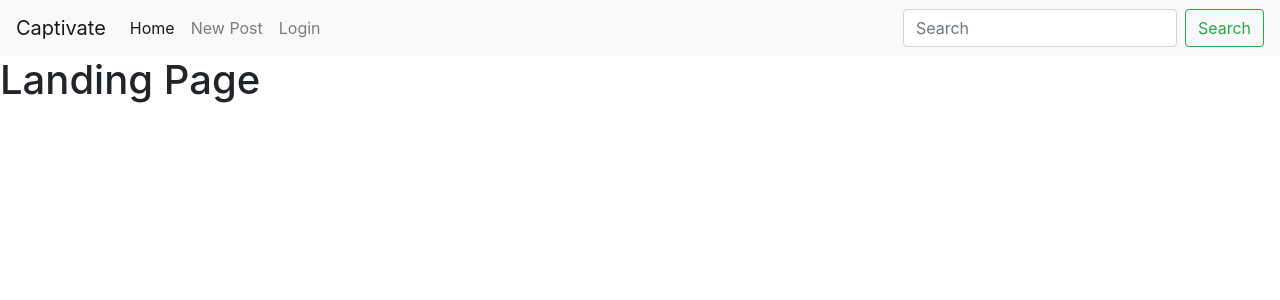
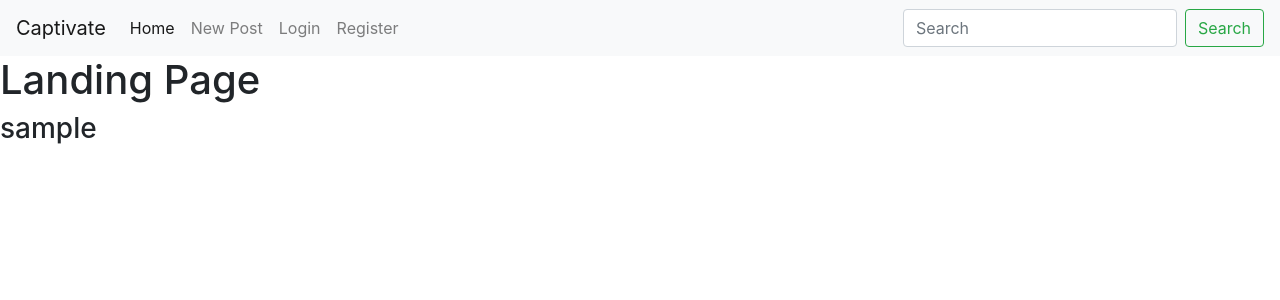
Before and after one commit to paulmburu08/Instagram-clone, a Django app: page / in a window 1280 px wide. Shown: the top 300 px of the page. Run offline with Django 3.2, Linux system fonts and the light colour scheme; tables that the repository leaves empty hold one stand-in row (values such as "Sample post"); some libraries are stand-ins or nearby versions.

Commit message:
add url redirect after registration

```diff
--- a/instagram/templates/index.html
+++ b/instagram/templates/index.html
@@ -14,5 +14,9 @@
 <body>
     {% include 'navbar.html' %}
     <h1>Landing Page</h1>
+    {% for image in images %}
+    <h3>{{ image.user.username }}</h3>
+    <img src="{{ image.image.url }}">
+    {% endfor %}
 </body>
 </html>
--- a/instagram/templates/navbar.html
+++ b/instagram/templates/navbar.html
@@ -13,7 +13,13 @@
                 <a class="nav-link" href="{% url 'new-post' %}">New Post</a>
             </li>
             {% if user.is_authenticated %}
-            <li class="nav-item dropdown">
+            <li class="nav-item">
+                <a class="nav-link" href="{% url 'profile' %}">Profile</a>
+            </li>
+            <li class="nav-item">
+                <a class="nav-link" href="/logout">Logout</a>
+            </li>
+            <!-- <li class="nav-item dropdown">
                 <a class="nav-link dropdown-toggle" href="#" id="navbarDropdown" role="button" data-toggle="dropdown" aria-haspopup="true" aria-expanded="false">
                     Account
                 </a>
@@ -23,10 +29,13 @@
                     <a class="dropdown-item" href="/accounts/password/change">Change password</a>
                     <a class="dropdown-item" href="/logout">Logout</a>
                 </div>
-            </li>
+            </li> -->
             {% else %}
             <li class="nav-item">
                 <a class="nav-link" href="/accounts/login">Login</a>
+            </li>
+            <li class="nav-item">
+                <a class="nav-link" href="/accounts/register">Register</a>
             </li>
             {% endif %}
         </ul>
--- a/instagram/templates/profile.html
+++ b/instagram/templates/profile.html
@@ -9,7 +9,7 @@
     <title>registration</title>
 </head>
 <body>
-    <form  action="{%url 'new-profile'%}" method="post" enctype="multipart/form-data">
+    <form  action="{%url 'profile'%}" method="post" enctype="multipart/form-data">
         {%csrf_token%}
 
         {% bootstrap_form form%}
--- a/instagram/views.py
+++ b/instagram/views.py
@@ -1,13 +1,17 @@
 from django.shortcuts import render,redirect
+from django.contrib.auth.decorators import login_required
 from .models import Profile,Image
 from .forms import ProfileForm,PostImage
 
 # Create your views here.
 def index(request):
+    images = Image.objects.all()
 
-    return render(request,'index.html')
+    return render(request,'index.html',{'images':images})
 
+@login_required(login_url='/accounts/login/')
 def profile(request):
+    current_user = request.user
     if request.method == 'POST':
         form = ProfileForm(request.POST, request.FILES)
         if form.is_valid():
@@ -21,14 +25,16 @@
 
     return render(request, 'profile.html',{'form':form})
 
+@login_required(login_url='/accounts/login/')
 def new_post(request):
+    current_user = request.user
     if request.method == 'POST':
         form = PostImage(request.POST, request.FILES)
         if form.is_valid():
             post = form.save(commit=False)
             post.user = current_user
             post.save()
-        return redirect('new/post/')
+        return redirect('/')
 
     else:
         form = PostImage()
--- a/instagram_clone/settings.py
+++ b/instagram_clone/settings.py
@@ -138,3 +138,5 @@
     api_key = config('API_KEY'),
     api_secret = config('API_SECRET')
 )
+
+LOGIN_REDIRECT_URL = 'index'
--- a/instagram_clone/urls.py
+++ b/instagram_clone/urls.py
@@ -17,10 +17,14 @@
 from django.urls import path
 from django.conf.urls import url,include
 from django.contrib.auth import views
+from django_registration.backends.one_step.views import RegistrationView
 
 urlpatterns = [
     path('admin/', admin.site.urls),
     url(r'',include('instagram.urls')),
+    url('^accounts/register/',
+        RegistrationView.as_view(success_url='/accounts/login'),
+        name='django_registration_register'),
     url(r'^accounts/', include('django_registration.backends.one_step.urls')),
     url(r'^accounts/', include('django.contrib.auth.urls')),
     url(r'^logout/$', views.LogoutView.as_view(), {"next_page": '/'}),
```
